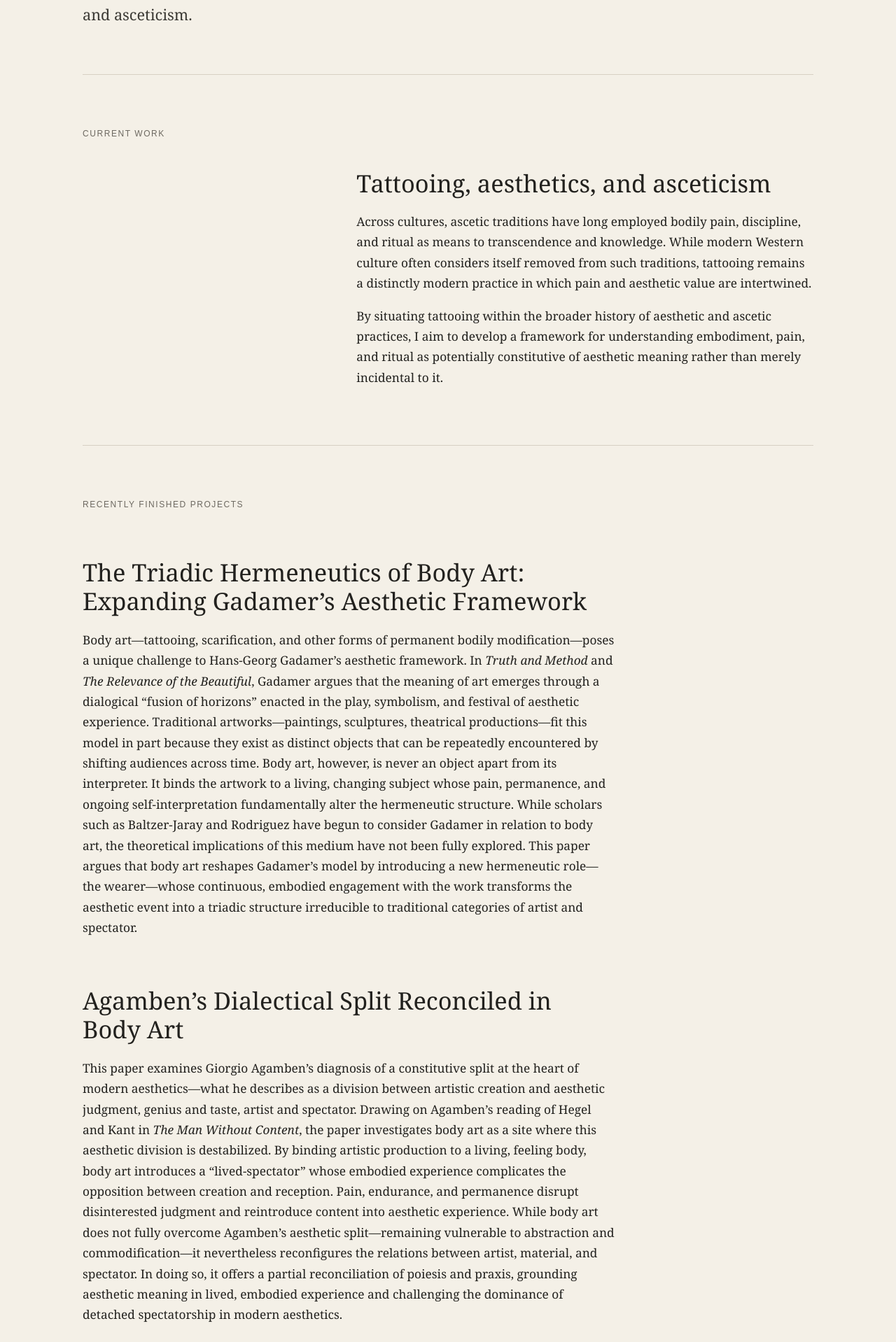
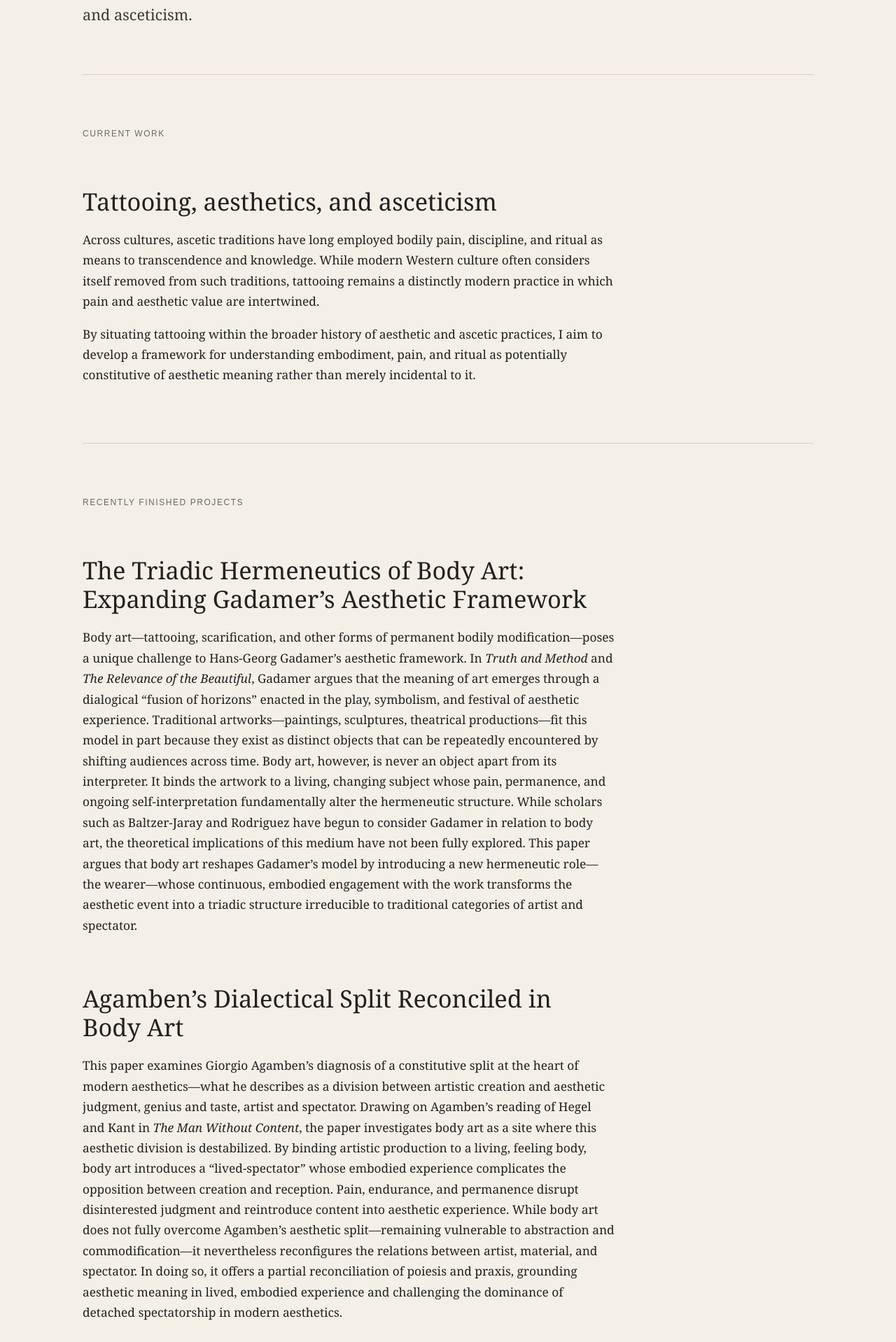
Before and after one commit to Kevin1bethell/Kevinbethell.com, a Jekyll site: the page built from research.md, in a window 1280 px wide. Shown: the part 571-2489 px from the top of the page at 70% size. Built offline with Jekyll 4.4.1, drawn with Linux system fonts in a browser that asks for light colours.

Commit message:
Align current work section with finished projects

```diff
--- a/research.md
+++ b/research.md
@@ -4,7 +4,7 @@ title: Research
 permalink: /research/
 ---
 <header class="page-head"><p class="eyebrow">Research</p><h1>Aesthetics, embodiment, and artistic practice.</h1><p class="lede">My work primarily explores aesthetic and ethical questions surrounding body art, particularly tattooing. My dissertation aims to develop an account of tattooing as a practice situated at the intersection of aesthetics and asceticism.</p></header>
-<section class="section grid"><div><p class="eyebrow">Current work</p></div><div class="prose"><h2>Tattooing, aesthetics, and asceticism</h2><p>Across cultures, ascetic traditions have long employed bodily pain, discipline, and ritual as means to transcendence and knowledge. While modern Western culture often considers itself removed from such traditions, tattooing remains a distinctly modern practice in which pain and aesthetic value are intertwined.</p><p>By situating tattooing within the broader history of aesthetic and ascetic practices, I aim to develop a framework for understanding embodiment, pain, and ritual as potentially constitutive of aesthetic meaning rather than merely incidental to it.</p></div></section>
+<section class="section"><p class="eyebrow">Current work</p><div class="prose"><h2>Tattooing, aesthetics, and asceticism</h2><p>Across cultures, ascetic traditions have long employed bodily pain, discipline, and ritual as means to transcendence and knowledge. While modern Western culture often considers itself removed from such traditions, tattooing remains a distinctly modern practice in which pain and aesthetic value are intertwined.</p><p>By situating tattooing within the broader history of aesthetic and ascetic practices, I aim to develop a framework for understanding embodiment, pain, and ritual as potentially constitutive of aesthetic meaning rather than merely incidental to it.</p></div></section>
 <section class="section"><p class="eyebrow">Recently finished projects</p><div class="prose"><h2>The Triadic Hermeneutics of Body Art: Expanding Gadamer’s Aesthetic Framework</h2><p>Body art—tattooing, scarification, and other forms of permanent bodily modification—poses a unique challenge to Hans-Georg Gadamer’s aesthetic framework. In <em>Truth and Method</em> and <em>The Relevance of the Beautiful</em>, Gadamer argues that the meaning of art emerges through a dialogical “fusion of horizons” enacted in the play, symbolism, and festival of aesthetic experience. Traditional artworks—paintings, sculptures, theatrical productions—fit this model in part because they exist as distinct objects that can be repeatedly encountered by shifting audiences across time. Body art, however, is never an object apart from its interpreter. It binds the artwork to a living, changing subject whose pain, permanence, and ongoing self-interpretation fundamentally alter the hermeneutic structure. While scholars such as Baltzer-Jaray and Rodriguez have begun to consider Gadamer in relation to body art, the theoretical implications of this medium have not been fully explored. This paper argues that body art reshapes Gadamer’s model by introducing a new hermeneutic role—the wearer—whose continuous, embodied engagement with the work transforms the aesthetic event into a triadic structure irreducible to traditional categories of artist and spectator.</p>
 <h2>Agamben’s Dialectical Split Reconciled in Body Art</h2><p>This paper examines Giorgio Agamben’s diagnosis of a constitutive split at the heart of modern aesthetics—what he describes as a division between artistic creation and aesthetic judgment, genius and taste, artist and spectator. Drawing on Agamben’s reading of Hegel and Kant in <em>The Man Without Content</em>, the paper investigates body art as a site where this aesthetic division is destabilized. By binding artistic production to a living, feeling body, body art introduces a “lived-spectator” whose embodied experience complicates the opposition between creation and reception. Pain, endurance, and permanence disrupt disinterested judgment and reintroduce content into aesthetic experience. While body art does not fully overcome Agamben’s aesthetic split—remaining vulnerable to abstraction and commodification—it nevertheless reconfigures the relations between artist, material, and spectator. In doing so, it offers a partial reconciliation of poiesis and praxis, grounding aesthetic meaning in lived, embodied experience and challenging the dominance of detached spectatorship in modern aesthetics.</p>
 <h2>Material Constraints and the Formation of the Japanese Tattoo Style</h2><p>This paper examines the historical formation of Japanese tattooing by considering how material limitations and inherited artistic practices shaped its distinctive visual style. Rather than concentrating on the symbolism of motifs such as dragons, koi, and tigers, it focuses on formal conventions: restricted color palettes, bold outlines, limited shading, and large-scale compositional clarity. Drawing on the history of ukiyo-e woodblock printing and Japanese tattooing, the paper argues that pigment availability, tattooing tools, healing knowledge, and the biological properties of skin converged with the formal vocabulary of print culture to shape the possibilities of tattoo production.</p><p>These constraints did more than restrict artistic choices: they generated recognizable aesthetic conventions. Through repetition, transmission, and the authority of tradition, solutions initially developed in response to material conditions became enduring stylistic norms. The persistence of these features despite later technological advances suggests that Japanese tattooing preserves the visual legacy of earlier practical limitations, demonstrating how material constraints can become constitutive of artistic style.</p>
```
